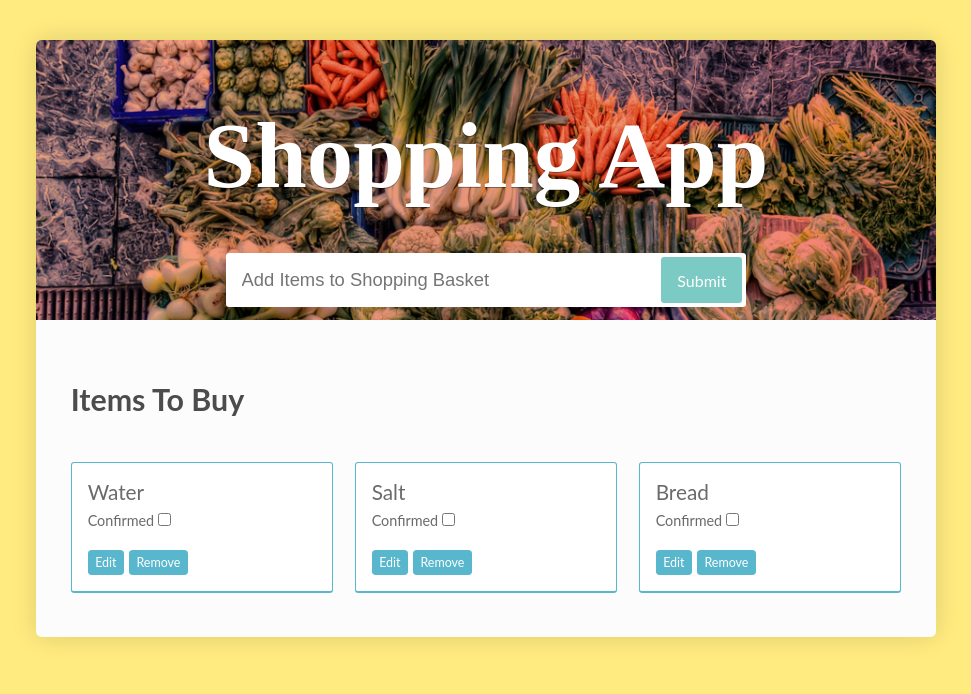
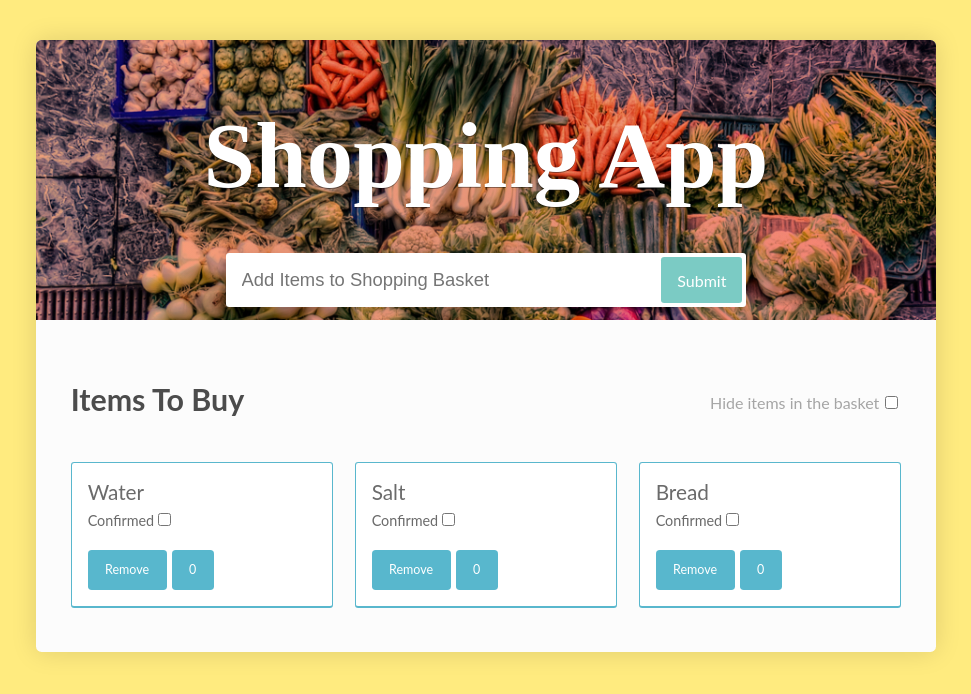
Before and after one commit to VladLegkowski/React-Shopping-App-, a React (Create React App) app: page / in a window 1280 px wide. Shown: the top 694 px of the page, without its empty margins (154-1125 px from the left). Built offline with nearby package versions, Linux system fonts and the light colour scheme.

Commit message:
second commit

```diff
--- a/css/style.css
+++ b/css/style.css
@@ -272,7 +272,7 @@ li button {
   margin-top: 1.65em;
   margin-right: 0.4em;
   border-radius: 0.3em;
-  padding: 0.4em 0.6em;
+  padding: 1em 1.4em;
   color: #fff;
   background: #58b7cd; }
 
@@ -293,11 +293,12 @@ div > label {
   color: #a5a5a5; }
 
 .responded {
-  transition: 0.4s;
+  opacity: 0.5;
+  transition: 0.2s;
   border-color: #59b7cd; }
 
 .responded label {
-  transition: 0.4s;
+  transition: 0.2s;
   color: #59b7cd; }
 
 .input--warning {
--- a/scss/_base.scss
+++ b/scss/_base.scss
@@ -42,6 +42,7 @@ p {
 	text-shadow: 0 1px 0 palette(shadow, light);
 }
 // Form
+
 form {
 	width: 60%;
 	background: $white;
@@ -60,6 +61,7 @@ form {
 	}
 }
 // Unordered list
+
 ul {
 	display: grid;
 	list-style: none;
@@ -76,10 +78,12 @@ ul {
 	}
 }
 // Button
+
 button {
 	cursor: pointer;
 }
 // Header
+
 header {
 	@include linear-gradient( 'header-bg.jpg', 90deg, $vivid-tangerine, $apricot, $salmon);
 	text-align: center;
@@ -91,6 +95,7 @@ header {
 	}
 }
 // List
+
 li {
 	input[type=text],
 	span {
@@ -120,12 +125,13 @@ li {
 		margin-top: 1.65em;
 		margin-right: 0.4em;
 		border-radius: 0.3em;
-		padding: 0.4em 0.6em;
+		padding: 1em 1.4em;
 		color: $white;
 		background: $color-secondary;
 	}
 }
 // Wrapper
+
 .wrapper {
 	width: 100%;
 	max-width: 900px;
@@ -136,6 +142,7 @@ li {
 	box-shadow: 0 0 26px palette(shadow, box-dark);
 }
 // Div discendants
+
 div > input:last-child {
 	font-size: 1em;
 	margin-left: 6px;
@@ -145,12 +152,14 @@ div > label {
 	color: palette(grey, x-light);
 }
 // Responded
+
 .responded {
-	transition: 0.4s;
+	opacity: 0.5;
+	transition: 0.2s;
 	border-color: palette(shakespeare, light);
 }
 
 .responded label {
-	transition: 0.4s;
+	transition: 0.2s;
 	color: palette(shakespeare, light);
 }
--- a/src/App.js
+++ b/src/App.js
@@ -1,6 +1,15 @@
 import React, {Component} from 'react';
 import {ShoppingForm, ItemsList} from './components/shop/'
-import {addItem, generateId, findById, toggleItem, updateItem} from './lib/ItemsHelpers'
+import {
+    addItem,
+    generateId,
+    findById,
+    toggleItem,
+    updateItem,
+    removeItem,
+    isComplete,
+    increaseCount
+} from './lib/ItemsHelpers'
 
 class App extends Component {
     state = {
@@ -8,25 +17,45 @@ class App extends Component {
             {
                 id: 1,
                 name: 'Water',
-                isComplete: false
+                isComplete: false,
+                count: 0
             }, {
                 id: 2,
                 name: 'Salt',
-                isComplete: false
+                isComplete: false,
+                count: 0
             }, {
                 id: 3,
                 name: 'Bread',
-                isComplete: false
+                isComplete: false,
+                count: 0
             }
         ],
+        isChecked: false,
         currentItem: '',
         inputMessage: 'Add Items to Shopping Basket'
     }
+    countUp = (id) => {
+        const item = findById(id, this.state.items)
+        const increased = increaseCount(item)
+        const updatedItems = updateItem(this.state.items, increased)
+        this.setState({items: updatedItems})
+    }
+    toggleChange = (e) => {
+        this.setState({
+            isChecked: !this.state.isChecked
+        })
+    }
+    handleRemove = (id, e) => {
+        e.preventDefault()
+        const updatedItems = removeItem(this.state.items, id)
+        this.setState({items: updatedItems})
+    }
     handleToggle = (id) => {
-      const item = findById(id, this.state.items)
-      const toggled = toggleItem(item)
-      const updatedItems = updateItem(this.state.items, toggled)
-      this.setState({items: updatedItems})
+        const item = findById(id, this.state.items)
+        const toggled = toggleItem(item)
+        const updatedItems = updateItem(this.state.items, toggled)
+        this.setState({items: updatedItems})
     }
     handleSubmit = (e) => {
         e.preventDefault()
@@ -34,7 +63,8 @@ class App extends Component {
         const newItem = {
             id: newId,
             name: this.state.currentItem,
-            isComplete: false
+            isComplete: false,
+            count: 0
         }
         const updatedItems = addItem(this.state.items, newItem)
         this.setState({items: updatedItems, currentItem: ''})
@@ -50,13 +80,16 @@ class App extends Component {
         const submitHandler = this.state.currentItem
             ? this.handleSubmit
             : this.handleEmptySubmit
+        const listDisplay = this.state.isChecked
+            ? this.state.items.filter(isComplete)
+            : this.state.items
         return (
             <div className='wrapper'>
                 <header>
                     <h1>Shopping App</h1>
                     <ShoppingForm handleInputChange={this.handleInputChange} currentItem={this.state.currentItem} handleSubmit={submitHandler} inputMessage={this.state.inputMessage}/>
                 </header>
-                <ItemsList handleToggle={this.handleToggle} items={this.state.items}/>
+                <ItemsList handleToggle={this.handleToggle} toggleChange={this.toggleChange} handleRemove={this.handleRemove} countUp={this.countUp} items={listDisplay} isChecked={this.state.isChecked}/>
             </div>
         );
     }
--- a/src/components/shop/ItemsList.js
+++ b/src/components/shop/ItemsList.js
@@ -1,18 +1,20 @@
 import React from 'react';
 import {UniqueItem} from './UniqueItem'
+import {ToggleBasket} from './ToggleBasket'
 import PropTypes from 'prop-types';
 
 export const ItemsList = (props) => {
     return (
         <div className="main">
             <h2>Items To Buy</h2>
+            <ToggleBasket toggleChange={props.toggleChange} isChecked={props.isChecked}/>
             <ul id="invitedList">
-                {props.items.map(item => <UniqueItem handleToggle={props.handleToggle} key={item.id} {...item}/>)}
+                {props.items.map(item => <UniqueItem handleToggle={props.handleToggle} key={item.id} {...item} handleRemove={props.handleRemove} countUp={props.countUp}/>)}
             </ul>
         </div>
     )
 }
 
 ItemsList.propTypes = {
-    items: PropTypes.array.isRequired,
+    items: PropTypes.array.isRequired
 };
--- /dev/null
+++ b/src/components/shop/ToggleBasket.js
@@ -0,0 +1,10 @@
+import React from 'react'
+
+export const ToggleBasket = (props) => {
+    return (
+        <div>
+            <label>Hide items in the basket</label>
+            <input type="checkbox" onChange={() => props.toggleChange()} checked={props.isChecked}/>
+        </div>
+    )
+}
--- a/src/components/shop/UniqueItem.js
+++ b/src/components/shop/UniqueItem.js
@@ -2,14 +2,21 @@ import React from 'react'
 import PropTypes from 'prop-types';
 
 export const UniqueItem = (props) => {
+  const partial = (fn, ...args) => fn.bind(null, ...args)
+  const handleToggle = partial(props.handleToggle, props.id)
+  const handleRemove = partial(props.handleRemove, props.id)
+  const countUp = partial(props.countUp, props.id)
+  const listClass = props.isComplete
+        ? 'responded'
+        : ''
     return (
-        <li>
+        <li className={listClass}>
             <span>{props.name}</span>
-            <label>Confirmed
-                <input type="checkbox" onChange={() => props.handleToggle(props.id)} checked = {props.isComplete}/>
+            <label htmlFor={props.item}>Confirmed
+                <input id={props.item} type="checkbox" onChange={handleToggle} checked={props.isComplete}/>
             </label>
-            <button>Edit</button>
-            <button>Remove</button>
+            <button onClick={handleRemove} disabled={props.isComplete}>Remove</button>
+            <button onClick={countUp} disabled={props.isComplete}>{props.count}</button>
         </li>
     )
 }
--- a/src/lib/ItemsHelpers.js
+++ b/src/lib/ItemsHelpers.js
@@ -9,6 +9,11 @@ export const toggleItem = (item) => ({
     isComplete: !item.isComplete
 })
 
+export const increaseCount = (item) => ({
+    ...item,
+    count: item.count + 1
+})
+
 export const updateItem = (list, updated) => {
     const updatedIndex = list.findIndex(item => item.id === updated.id)
     return [
@@ -17,3 +22,13 @@ export const updateItem = (list, updated) => {
         ...list.slice(updatedIndex + 1)
     ]
 }
+
+export const removeItem = (list, id) => {
+    const removeIndex = list.findIndex(item => item.id === id)
+    return [
+        ...list.slice(0, removeIndex),
+        ...list.slice(removeIndex + 1)
+    ]
+}
+
+export const isComplete = (item) => !item.isComplete
```
Also changed, not shown: 2 other files (tests, documents, lock files or other folders).
